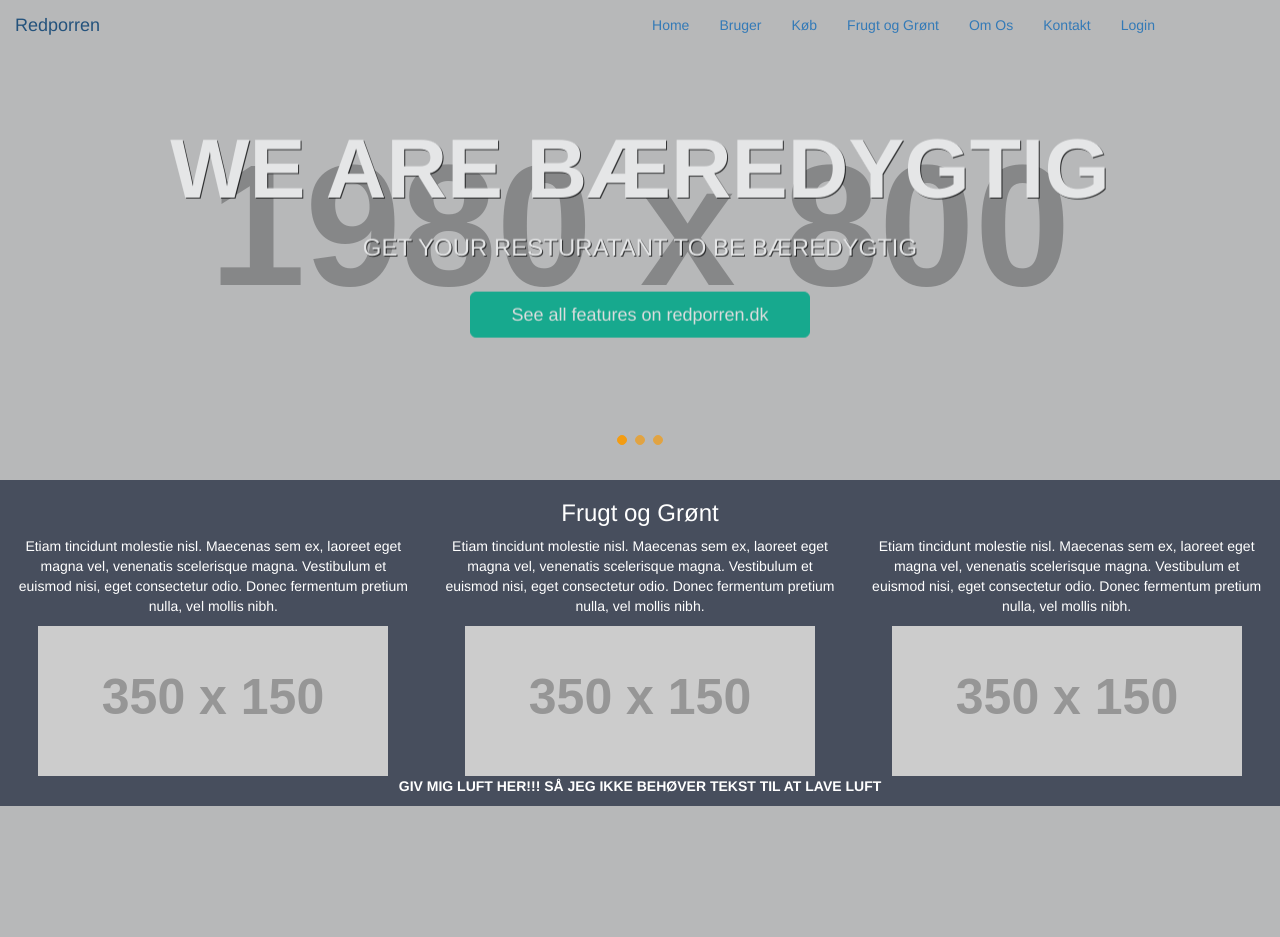
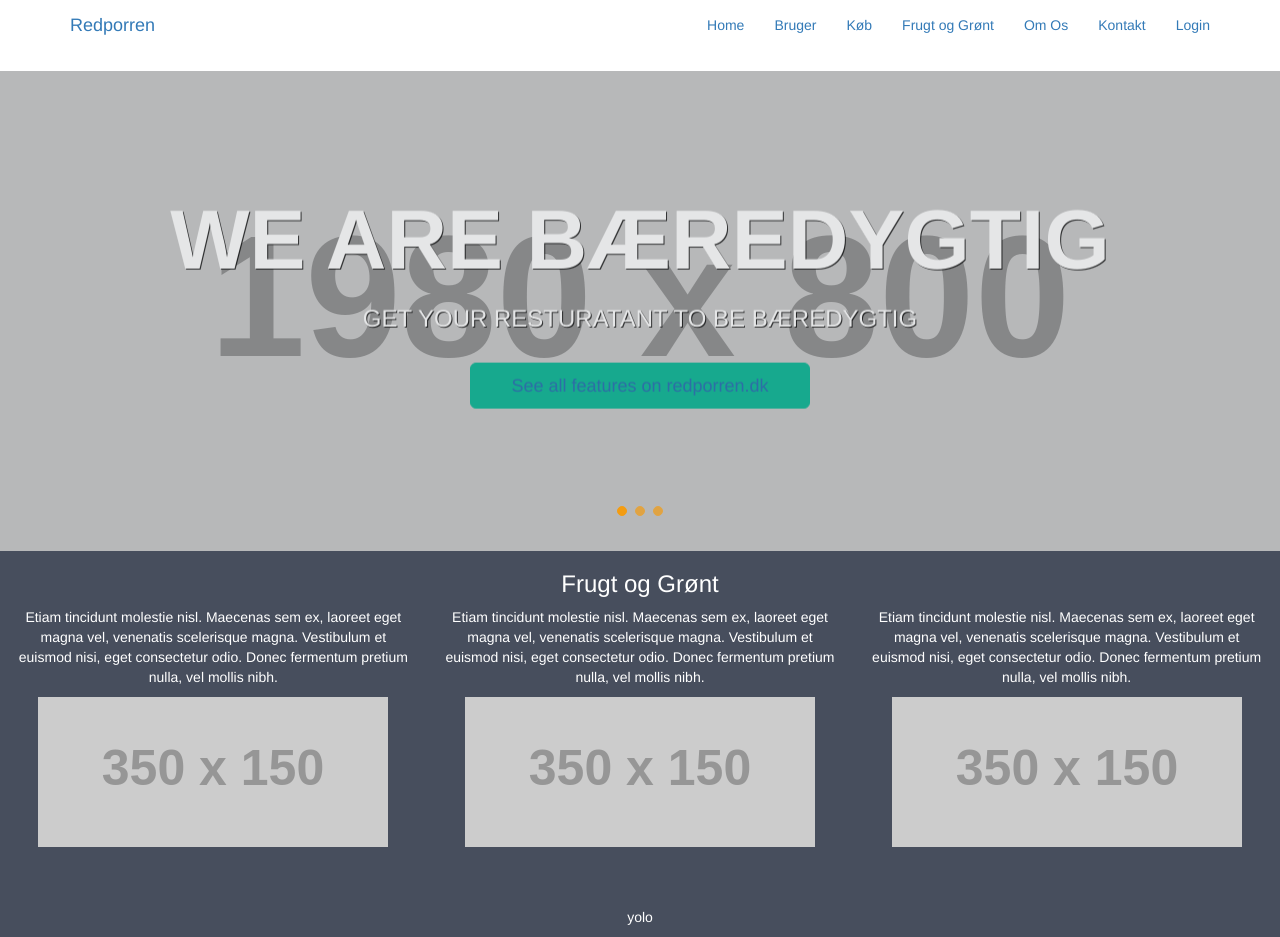
Before and after one commit to Spilleren/Grimtsager, a PHP site: page / in a window 1280 px wide. Before the commit the page ends 806 px from the top, so only its background shows below. Run offline with PHP 8.4, Linux system fonts and the light colour scheme; grey boxes labelled with a size stand in for pictures from a placeholder-image service; some libraries are stand-ins or nearby versions.

Commit message:
Nothing bit
Didn’t change anything

```diff
--- a/index.html
+++ b/index.html
@@ -7,8 +7,9 @@
 <title>Grimtsager - En slags spasserspirer</title>
 
 <!-- Bootstrap -->
+<link href="css/customcss.css" rel="stylesheet">
 <link href="css/bootstrap.css" rel="stylesheet">
-<link href="css/customcss.css" rel="stylesheet">
+
 
 <!-- HTML5 shim and Respond.js for IE8 support of HTML5 elements and media queries -->
 <!-- WARNING: Respond.js doesn't work if you view the page via file:// -->
@@ -56,14 +57,14 @@
 
   <!-- Wrapper for slides -->
   <div class="carousel-inner">
-    <div class="item slides active">
+      <div class="item slides active">
       <div class="slide-1"></div>
       <div class="hero">
         <hgroup>
             <h1>We are bæredygtig</h1>
             <h3>Get your resturatant to be bæredygtig</h3>
         </hgroup>
-        <button class="btn btn-hero btn-lg" role="button">See all features on redporren.dk</button>
+        <button class="btn btn-hero btn-lg" role="button"><a href="dildo.png">See all features on redporren.dk</a></button>
       </div>
     </div>
     <div class="item slides">
@@ -73,7 +74,7 @@
             <h1>We are smart</h1>
             <h3>Get start your next awesome project</h3>
         </hgroup>
-        <button class="btn btn-hero btn-lg" role="button">See all features</button>
+        <button class="btn btn-hero btn-lg" role="button"><a href="dildo.png">See all features on redporren.dk</a></button>
       </div>
     </div>
     <div class="item slides">
@@ -108,19 +109,12 @@
   </div>
   <div class="row text-center">
   	<div class="col-sm-12">
-  		<p><strong> GIV MIG LUFT HER!!! SÅ JEG IKKE BEHØVER TEKST TIL AT LAVE LUFT</strong></p>
+  		<br><br><br>
+  		<p>yolo</p>
   	</div>
   </div>
 
 </div>
-
-
-
-
-
-
-
-
 
 
 <!-- jQuery (necessary for Bootstrap's JavaScript plugins) -->
```
Also changed, not shown: css/customcss.css (+22 -22 lines).
